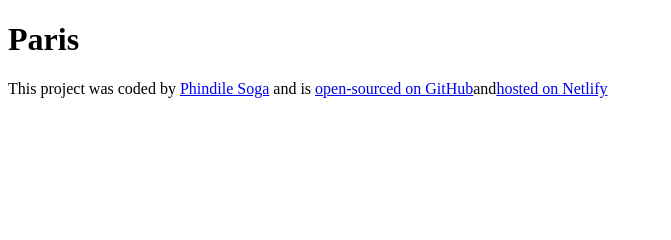
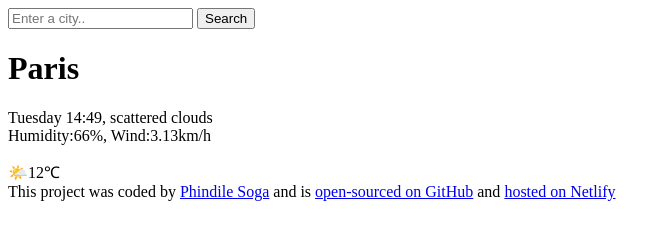
Before and after one commit to pennyshive/WEATHERAPP-PROJECT, a plain HTML site: page index.html in a window 1280 px wide. Shown: the whole page, without its empty margins (0-671 px from the left). Drawn offline with Linux system fonts and the light colour scheme.

Commit message:
updated html code with elements, claasses and links

```diff
--- a/index.html
+++ b/index.html
@@ -6,10 +6,26 @@
     <title>Weather Search</title>
   </head>
   <body>
-    <h1 class="weather-app-city">Paris</h1>
+    <header><form class="search-form" id="search-form"></header>
+      <input
+        type="search"
+        placeholder="Enter a city.."
+        required
+        id="search-input"
+      />
+      <input type="submit" value="Search" id="submit-input" />
+    </form>
+    <main>
+      <div>
+        <h1 class="weather-app-city">Paris</h1>
+        <p>Tuesday 14:49, scattered clouds <br />Humidity:66%, Wind:3.13km/h</p>
+      </div>
+      <div>🌤️12℃</div>
+    </main>
     <footer>
-      This project was coded by <a href="#">Phindile Soga</a> and is
-      <a href="#">open-sourced on GitHub</a>and<a href="#">hosted on Netlify</a>
+      This project was coded by <a href="https://github.com/pennyshive">Phindile Soga</a> and is
+      <a href="https://github.com/pennyshive?tab=repositories">open-sourced on GitHub</a> and
+      <a href="#">hosted on Netlify</a>
     </footer>
   </body>
 </html>
```
